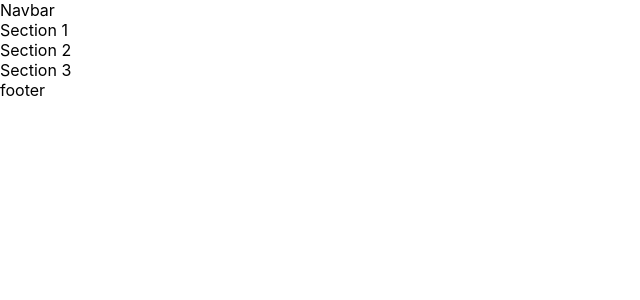
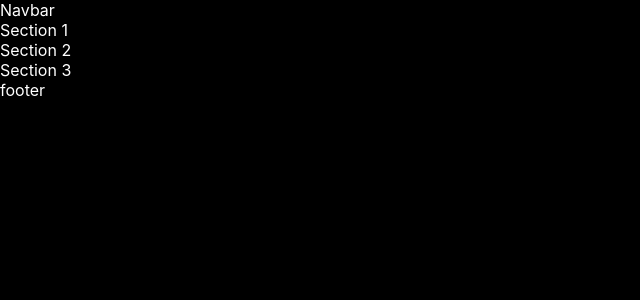
Before and after one commit to ren1el/portfolio-v2, a Next.js app: page / in a window 1280 px wide. Shown: the top 300 px of the page, without its empty margins (0-640 px from the left). Built offline with nearby package versions, Linux system fonts and the light colour scheme.

Commit message:
add css color variables

```diff
--- a/src/styles/globals.css
+++ b/src/styles/globals.css
@@ -1,5 +1,16 @@
+:root {
+  /* colors */
+  --black: #000;
+
+  /* ui */
+  --text-color: #fff;
+  --background-page: var(--black);
+}
+
 html,
 body {
+  background-color: var(--background-page);
+  color: var(--text-color);
   padding: 0;
   margin: 0;
   font-family: -apple-system, BlinkMacSystemFont, Segoe UI, Roboto, Oxygen,
```
